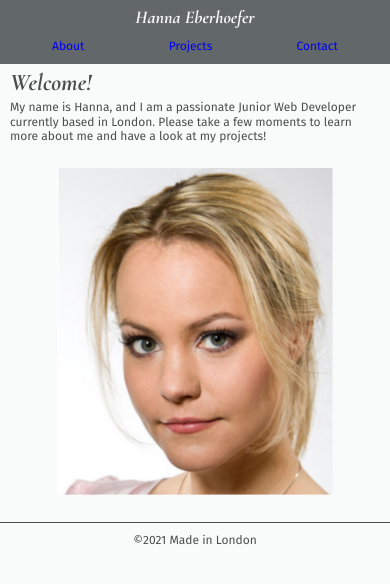
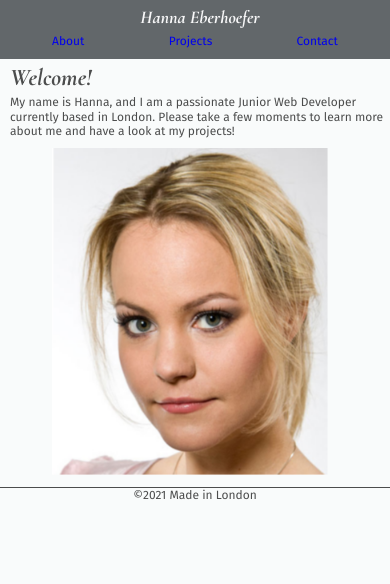
Before and after one commit to HannaEb/portfolio, a plain HTML site: page index.html in a window 390 px wide. Drawn offline with nearby package versions, Linux system fonts and the light colour scheme.

Commit message:
Changed layout

```diff
--- a/index.html
+++ b/index.html
@@ -19,7 +19,7 @@
     <main>
       <div class="index-main-container">
         <div class="index-text-container">
-          <h1>Welcome!</h1>
+          <h1 class="index">Welcome!</h1>
           <p>My name is Hanna, and I am a passionate Junior Web Developer currently based
           in London. Please take a few moments to learn more about me and have a look at my projects!</p>
         </div>
--- a/style.css
+++ b/style.css
@@ -52,7 +52,7 @@ a {
 }
 /* End of CSS Reset */
 
-/* General styles */
+/* General Styles */
 
 * {
     box-sizing: border-box;
@@ -61,23 +61,16 @@ a {
 body {
     max-width: 1024px;
     margin: 0 auto;
-	font-size: 12px;
+    font-size: 16px;
     font-family: 'Fira Sans', sans-serif;
     line-height: 120%;
     background-color: #F9FBFB;
     color: #4C4D4D;
 }
 
-footer {
-	text-align: center;
-	border-top: 1px solid #4C4D4D;
-	margin-top: 1em;
-}
-
 h1 {
     font-family: 'Cormorant Garamond', serif;
 	font-size: 200%;
-	padding-left: 10px;
 }
 
 h2 {
@@ -85,23 +78,23 @@ h2 {
 	font-size: 150%;
 }
 
-.name {
-	text-align: center;
-	font-family: 'Cormorant Garamond', serif;
-	padding-bottom: 15px;
-	margin: 0;
-}
-
 nav {
-	background-color: #62676A;
+    background-color:  #62676A;
     color: #F7F7F8;
+    display: flex;
+    justify-content: space-between;
+    align-items: center;
     padding: 10px;
     margin-bottom: 1em;
 }
 
 .navbar {
     display: flex;
-	justify-content: space-around;
+}
+
+.nav-item a {
+    padding-left: 10px;
+	padding-right: 10px;
 }
 
 .nav-item a:visited {
@@ -112,40 +105,38 @@ nav {
     text-decoration: underline;
 }
 
-.portrait {
-	max-width: 80%;
-	height: auto;
-	display: block;
-	margin-left: auto;
-	margin-right: auto;
-	padding-top: 15px;
-	padding-bottom:15px;
+.name {
+    padding-left: 10px;
 }
 
-p {
-	padding: 10px;
+footer {
+	text-align: center;
+	border-top: 1px solid #4C4D4D;
+	margin-top: 1em;
 }
 
-@media only screen and (min-width: 480px) {
+@media only screen and (max-width: 480px) {
     body {
-		font-size: 16px;
+        font-size: 12px;
+    }
+
+    nav {
+       display: block;
+    }
+
+    .navbar {
+        justify-content: space-around;
     }
 
     .name {
-		padding-left: 10px;
-		padding-bottom: 0;
+        text-align: center;
+        padding-bottom: 10px;
+    }
 }
 
-	nav {
-		display: flex;
-		justify-content: space-between;
-		align-items: center;
-	}
+/* End of General Styles */
 
-	.nav-item a {
-		padding-left: 10px;
-		padding-right: 10px;
-	}
+/* Index */
 
 .index-main-container {
     display: flex;
@@ -153,14 +144,38 @@ p {
 }
 
 .index-text-container {
+    padding-left: 10px;
+}
+
+.index-text-container h1 {
     padding-bottom: 10px;
 }
 
 .portrait {
+	max-width: 80%;
+    height: auto;
     padding-right: 10px;
+}
+
+@media only screen and (max-width: 480px) {
+    .index-main-container {
+        display: block;
+    }
+
+    .portrait {
+        display: block;
+        margin-left: auto;
+        margin-right: auto;
+        padding-top: 10px;
     }
 }
 
-@media only screen and (min-width: 768px) {
+/* End of Index */
 
-}
+/* Projects */
+
+/* End of Projects */
+
+/* Contacts */
+
+/* End of Projects */
```
Lines whose indentation alone changed are shown as unchanged.
